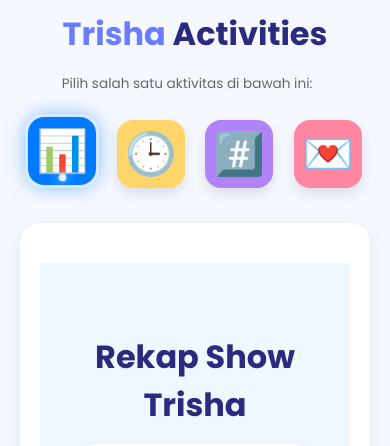
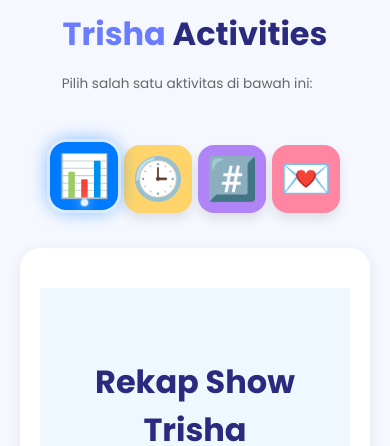
Before and after one commit to trishaland/cobapesan, a plain HTML site: page about.html in a window 390 px wide. Shown: the part 2060-2506 px from the top of the page. Drawn offline with Linux system fonts and the light colour scheme.

Commit message:
Update about.html

```diff
--- a/about.html
+++ b/about.html
@@ -864,6 +864,21 @@
   /* ✨ Tambah jarak antara tombol & konten */
   .activity-content {
     margin-top: 35px;     /* beri spasi biar tidak nempel */
+  }
+}
+
+.activity-grid {
+  display: flex;
+  flex-wrap: wrap;
+  justify-content: center;
+  gap: 25px;
+  margin-bottom: 60px; /* 🆕 jarak lebih lega di desktop */
+}
+
+/* 📱 Mobile: tetap rapat supaya pas di layar */
+@media (max-width: 768px) {
+  .activity-grid {
+    margin-bottom: 35px; /* 🧩 lebih kecil biar pas di mobile */
   }
 }
 </style>
```
